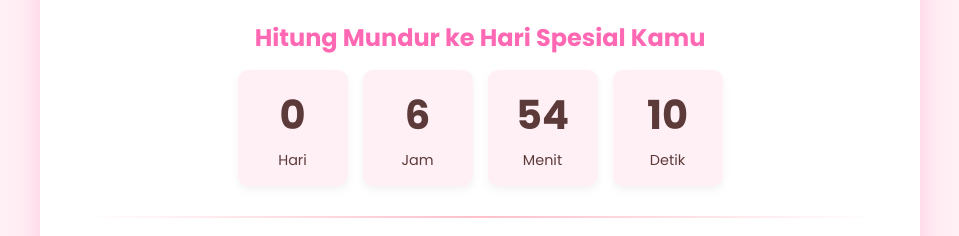
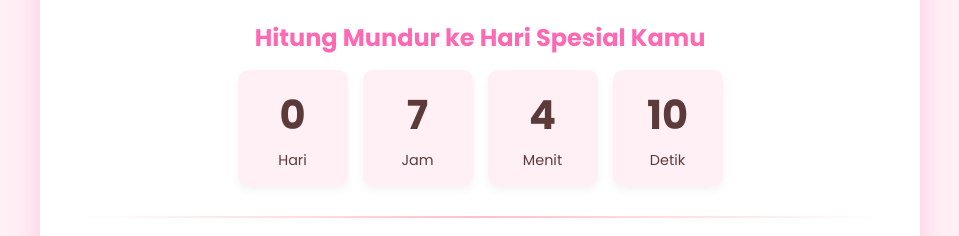
Before and after one commit to afrizal-najwa/HappyBirthdayBoo, a plain HTML site: page index.html in a window 1280 px wide. Shown: the part 197-433 px from the top of the page, without its empty margins (160-1119 px from the left). Drawn offline with nearby package versions, Linux system fonts and the light colour scheme.

Commit message:
Update index.html

```diff
--- a/index.html
+++ b/index.html
@@ -153,7 +153,7 @@
 
     <script>
        // --- Countdown Timer ---
-       const countDownDate = new Date(2025, 7, 6, 0, 0, 0).getTime();
+       const countDownDate = new Date(2025, 7, 6, 0, 10, 0).getTime();
 
        const x = setInterval(function() {
            const now = new Date().getTime();
```
